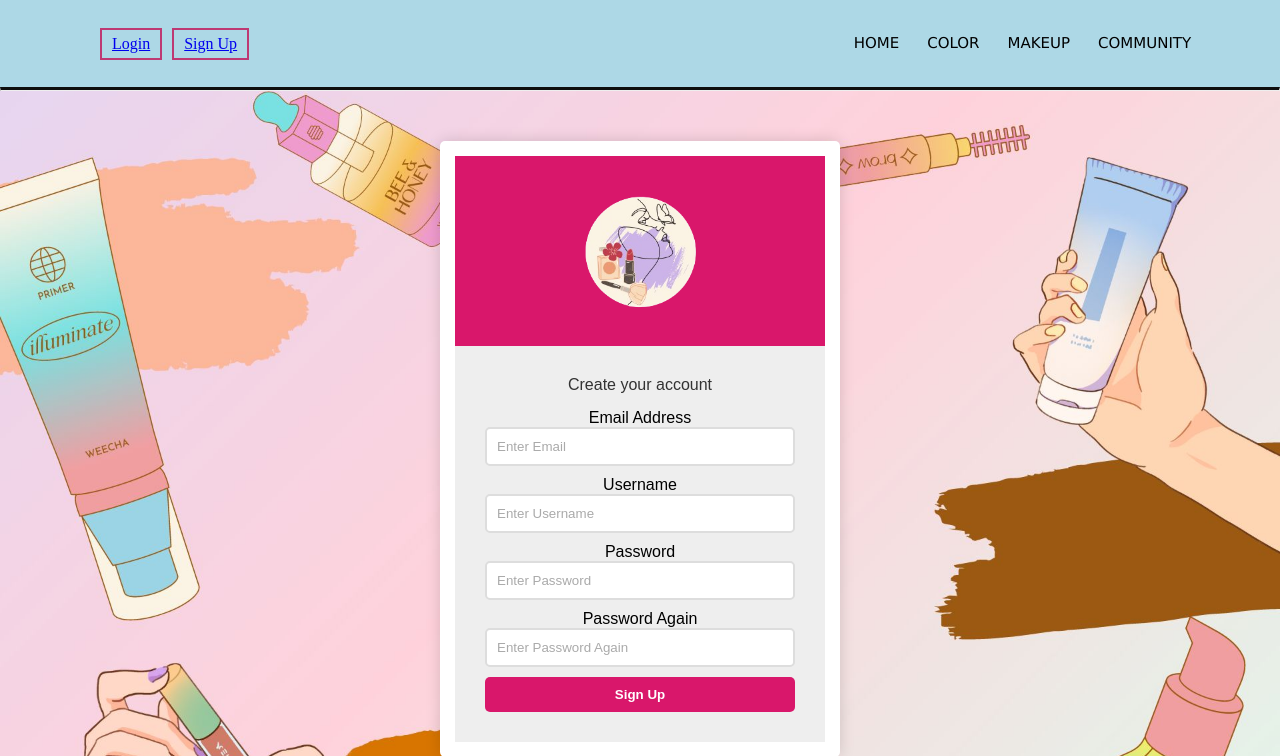
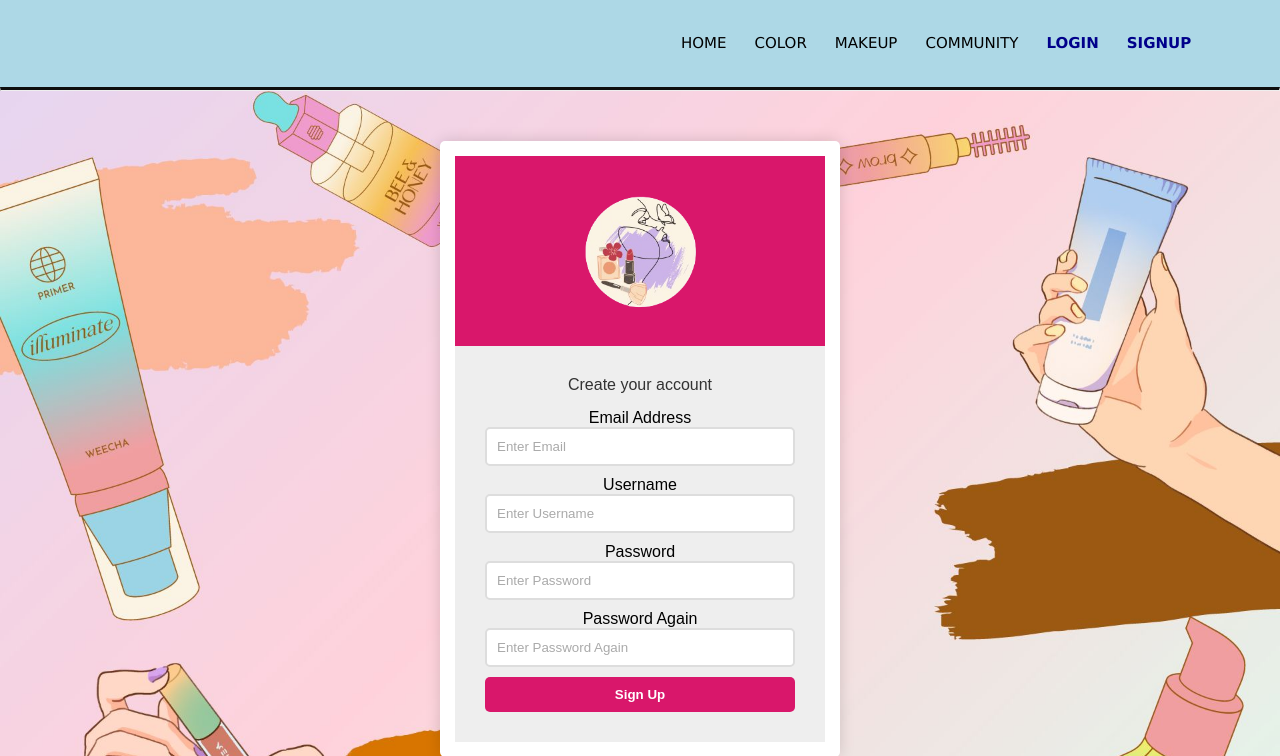
Before and after one commit to afiqahaunie/ColorMakeupAnalysis, a Flask app: page /signup in a window 1280 px wide. Shown: the top 756 px of the page. Run offline with Flask 3, Linux system fonts and the light colour scheme.

Commit message:
fix logout,signup,login button and add css

```diff
--- a/website/auth.py
+++ b/website/auth.py
@@ -15,6 +15,7 @@ def login():
        user = User.query.filter_by(email=email).first()
        if user:
           if check_password_hash(user.password, password):
+            login_user(user)
              # Logged in successfully
             return jsonify({'success': True, 'message': 'Logged in!'})
           else:
--- a/website/static/style.css
+++ b/website/static/style.css
@@ -51,6 +51,11 @@ nav{
 
 nav .material-symbols-outlined{
     display: none;
+}
+
+#logout, #signup, #login{
+    color:darkblue;
+    font-weight: bold;
 }
 
 hr.solid {
@@ -338,7 +343,7 @@ p{
     color: #000;
 }
 
-.result-container {
+.color-palette {
     width: 600px;
     position: relative;
     margin: auto;
--- a/website/templates/base.html
+++ b/website/templates/base.html
@@ -20,17 +20,15 @@
                     <li><a id="color" href="color">COLOR</a></li>
                     <li><a id="makeup" href="makeup">MAKEUP</a></li>
                     <li><a id="community" href="community">COMMUNITY</a></li>
+                    {% if user and user.is_authenticated %}
+                    <li><a id="logout" href="logout">LOGOUT</a></li>
+                    {% else %}
+                    <li><a id="login" href="login">LOGIN</a></li>
+                    <li><a id="signup" href="signup">SIGNUP</a></li>
+                    {% endif %}
                 </ul>
             </div>
             <i class="material-symbols-outlined" onclick="showMenu()">Menu</i>
-            <div class="button-container">
-                {% if user and user.is_authenticated %}
-                  <a class="custom-button" href="login">Logout</a>
-                {% else %}
-                  <a class="custom-button" href="login">Login</a>
-                  <a class="custom-button" href="signup">Sign Up</a>
-                {% endif %}
-            </div>
         </nav>
 
         <hr class="solid">
--- a/website/templates/display_image.html
+++ b/website/templates/display_image.html
@@ -19,8 +19,11 @@
     </div>
     <form method="POST" enctype="multipart/form-data" id="color-selection-form" action="{{ url_for('views.results') }}">
         <div id="selected-colors">
+            <p>Hair Color:</p>
             <div id="hair-color"></div>
+            <p>Skin Color:</p>
             <div id="skin-color"></div>
+            <p>Eye Color:</p>
             <div id="eye-color"></div>
             <input type="hidden" id="hair-color-input" name="hair_color">
             <input type="hidden" id="skin-color-input" name="skin_color">
--- a/website/templates/results.html
+++ b/website/templates/results.html
@@ -2,7 +2,7 @@
 {% block title %}Results{% endblock %}
 {% block content %}
 
-<div class="result-container">
+<div class="color-palette">
 <h2>Color Analysis Results</h2>
 {% if seasonal_palette == "Winter" %}
     <h3> Your seasonal palette is winter!</h3>
```
Also changed, not shown: website/static/uploads/amelia_henderson.jpg (added).
